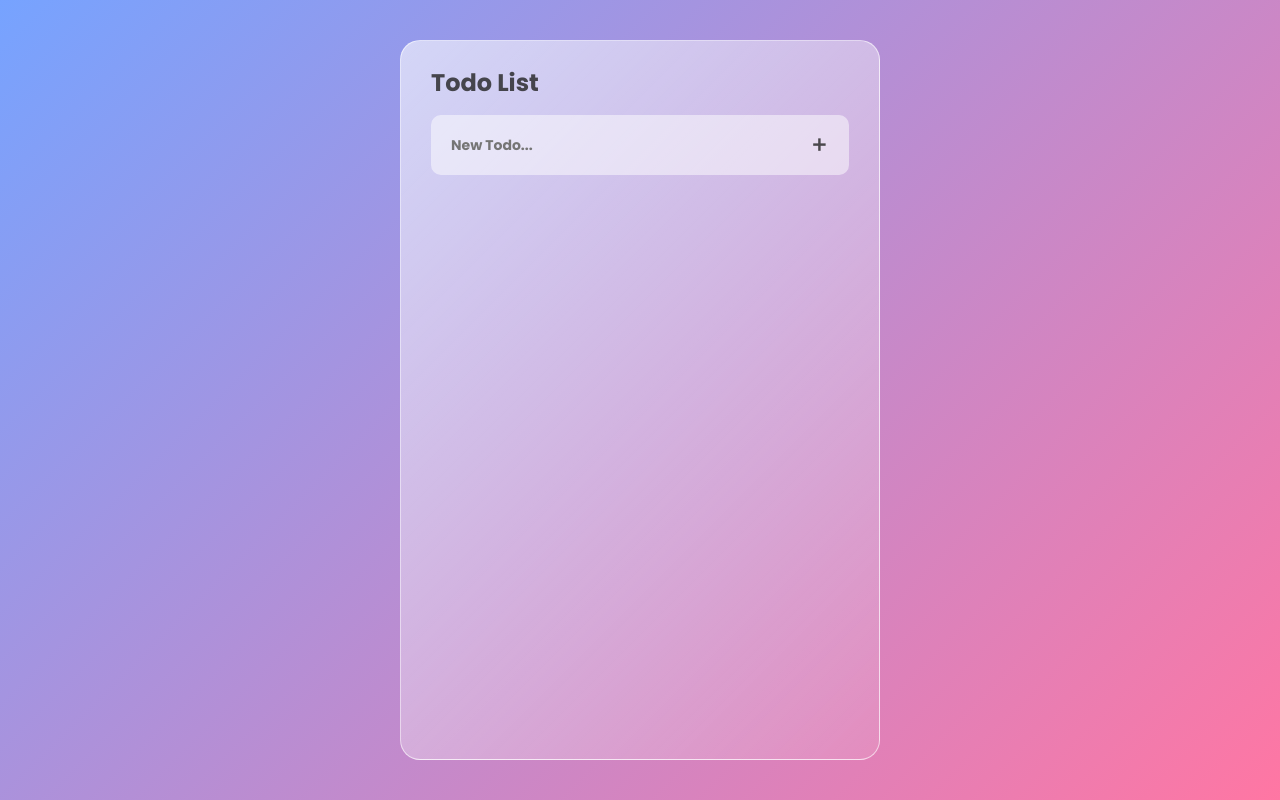
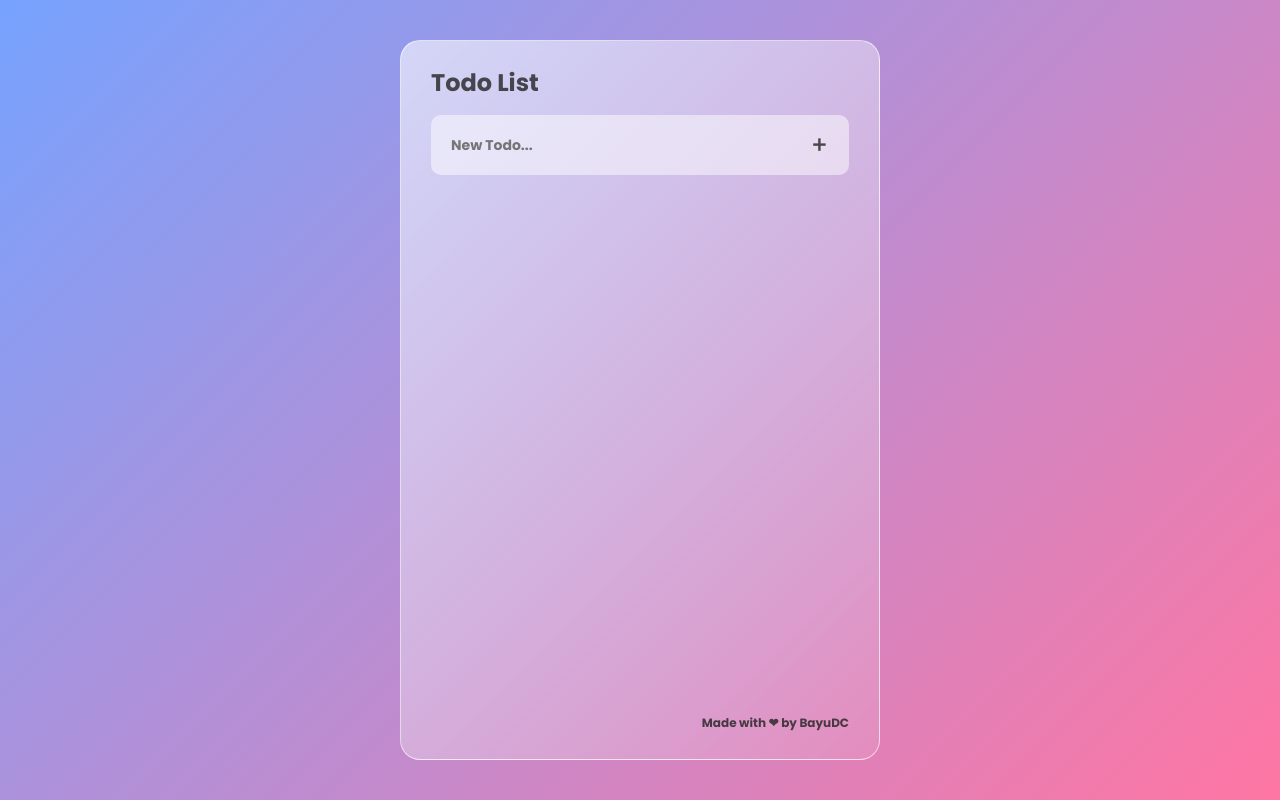
Before and after one commit to BayuDC/todolist, a Svelte app: page / in a window 1280 px wide. Built offline with nearby package versions, Linux system fonts and the light colour scheme.

Commit message:
Add copyright info

```diff
--- a/src/App.svelte
+++ b/src/App.svelte
@@ -3,6 +3,7 @@
     import Title from './components/Title.svelte';
     import TodoInput from './components/TodoInput.svelte';
     import TodoList from './components/TodoList.svelte';
+    import Copyright from './components/Copyright.svelte';
 </script>
 
 <main>
@@ -10,6 +11,7 @@
         <Title>Todo List</Title>
         <TodoInput />
         <TodoList />
+        <Copyright />
     </Wrapper>
 </main>
 
@@ -21,6 +23,7 @@
         background: linear-gradient(135deg, rgba($blue, 0.8), rgba($pink, 0.8));
         padding: 40px;
         box-sizing: border-box;
+        height: 100vh;
 
         @include on-mobile {
             padding: 20px;
--- /dev/null
+++ b/src/components/Copyright.svelte
@@ -0,0 +1,11 @@
+<p>Made with ❤ by BayuDC</p>
+
+<style>
+    p {
+        margin-top: auto;
+        padding-top: 10px;
+        font-size: 12px;
+        line-height: 12px;
+        text-align: right;
+    }
+</style>
--- a/src/components/TodoList.svelte
+++ b/src/components/TodoList.svelte
@@ -26,16 +26,10 @@
         margin-top: 20px;
         overflow-y: scroll;
 
-        height: calc(100vh - 266px);
-
         -ms-overflow-style: none;
         scrollbar-width: none;
         &::-webkit-scrollbar {
             display: none;
         }
-
-        @include on-mobile {
-            height: calc(100vh - 226px);
-        }
     }
 </style>
--- a/src/components/Wrapper.svelte
+++ b/src/components/Wrapper.svelte
@@ -14,6 +14,9 @@
         border: 1px solid rgba(#fff, 0.6);
         box-sizing: border-box;
         background: linear-gradient(135deg, rgba(#fff, 0.6), rgba(#fff, 0.1));
+        height: 100%;
+        display: flex;
+        flex-direction: column;
 
         @include on-mobile {
             padding: 30px 20px;
```
